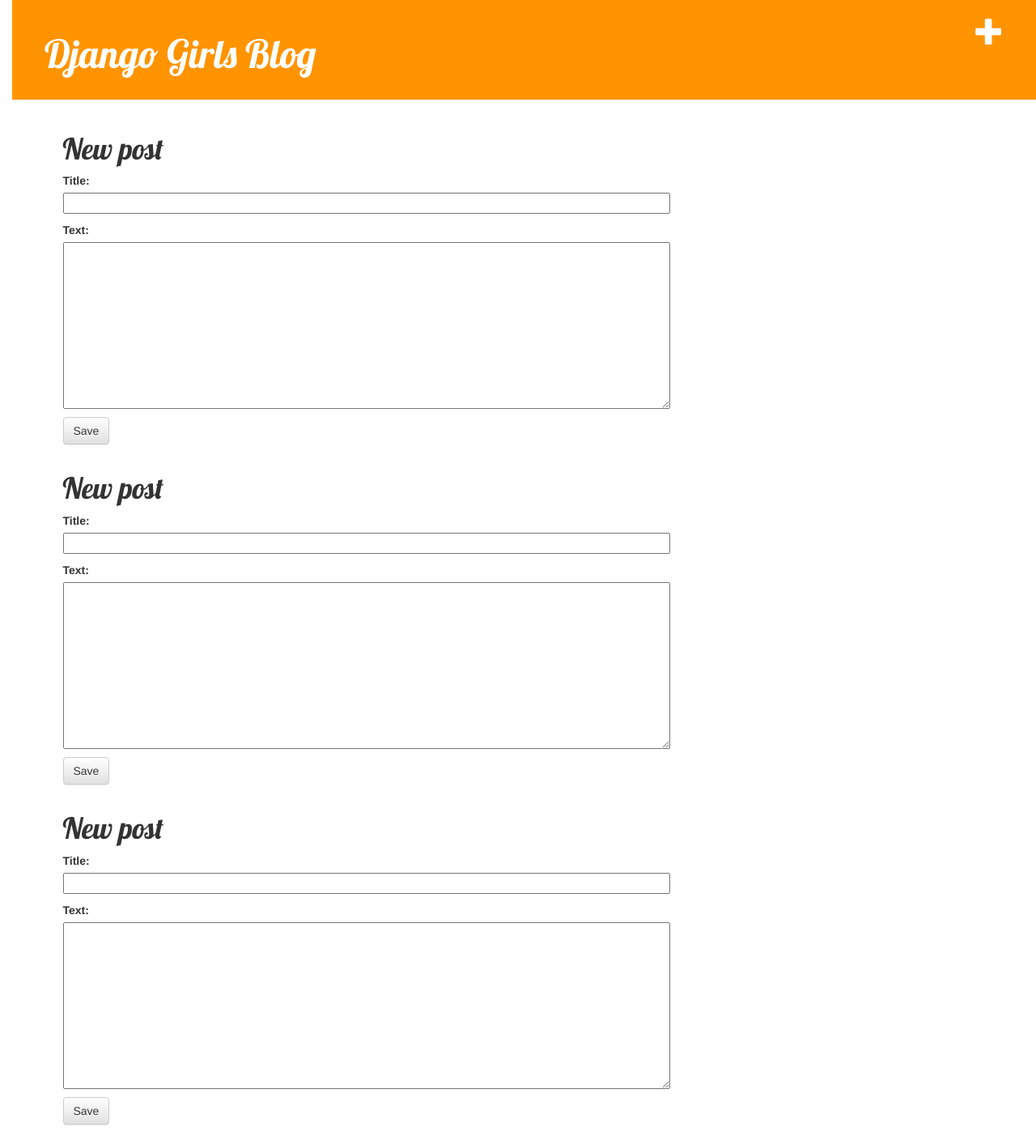
After one commit to albatross9/DjangoExercise, a Django app: template blog/templates/blog/post_edit.html in a window 1280 px wide. The commit adds this page. Shown: the whole page at 81% size. Run offline with Django 3.2, Linux system fonts and the light colour scheme; the template is opened without the code that fills it: values that come from a table or form of the project are taken from there, others are empty; data comes from the database, SQL or seed files in the repository; both versions use the stored data as it was after the commit; some libraries are stand-ins or nearby versions.

Commit message:
블로그 마무리

```diff
--- /dev/null
+++ b/blog/forms.py
@@ -0,0 +1,9 @@
+from django import forms
+from .models import Post
+
+
+class PostForm(forms.ModelForm):
+
+    class Meta:
+        model = Post
+        fields = ('title', 'text',)
--- /dev/null
+++ b/blog/templates/blog/base.html
@@ -0,0 +1,26 @@
+{% load static %}
+<html>
+    <head>
+        <title>Django Girls blog</title>
+        <link rel="stylesheet" href="//maxcdn.bootstrapcdn.com/bootstrap/3.2.0/css/bootstrap.min.css">
+        <link rel="stylesheet" href="//maxcdn.bootstrapcdn.com/bootstrap/3.2.0/css/bootstrap-theme.min.css">
+        <link href='//fonts.googleapis.com/css?family=Lobster&subset=latin,latin-ext' rel='stylesheet' type='text/css'>
+        <link rel="stylesheet" href="{% static 'blog.css' %}">
+    </head>
+    <body>
+        <div class="page-header" class="post">
+            <a href="{% url 'post_new' %}" class="top-menu"><span class="glyphicon glyphicon-plus"></span></a>
+            <h1><a href="" >Django Girls Blog</a></h1>
+        </div>
+        {% for post in posts %}
+            <div class="content container">
+                <div class="row">
+                    <div class="col-md-8">
+                            {% block content %}
+                            {% endblock %}
+                    </div>
+                </div>
+            </div>
+        {% endfor %}
+    </body>
+</html>
--- /dev/null
+++ b/blog/templates/blog/post_edit.html
@@ -0,0 +1,9 @@
+{% extends 'blog/base.html' %}
+
+{% block content %}
+    <h1>New post</h1>
+    <form method="POST" class="post-form">{% csrf_token %}
+        {{ form.as_p }}
+        <button type="submit" class="save btn btn-default">Save</button>
+    </form>
+{% endblock %}
--- /dev/null
+++ b/static/blog.css
@@ -0,0 +1,66 @@
+h1 a {
+  color: #fca205;
+  font-family: "Lobster";
+}
+
+h2 a {
+  color: red;
+}
+
+body {
+  padding-left: 15px;
+}
+
+.page-header {
+  background-color: #ff9400;
+  margin-top: 0;
+  padding: 20px 20px 20px 40px;
+}
+
+.page-header h1,
+.page-header h1 a,
+.page-header h1 a:visited,
+.page-header h1 a:active {
+  color: #ffffff;
+  font-size: 36pt;
+  text-decoration: none;
+}
+
+h1,
+h2,
+h3,
+h4 {
+  font-family: "Lobster", cursive;
+}
+
+.post h1 a,
+.post h1 a:visited {
+  color: #000000;
+}
+
+.post {
+  margin-bottom: 70px;
+}
+
+.top-menu,
+.top-menu:hover,
+.top-menu:visited {
+  color: #ffffff;
+  float: right;
+  font-size: 26pt;
+  margin-right: 20px;
+}
+
+.post-form textarea,
+.post-form input {
+  width: 100%;
+}
+
+.page-header h1,
+.page-header h1 a,
+.page-header h1 a:visited,
+.page-header h1 a:active {
+  color: #ffffff;
+  font-size: 36pt;
+  text-decoration: none;
+}
```
Also changed, not shown: blog/templates/blog/post_detail.html (added, +13 -0 lines), blog/templates/blog/post_list.html (added, +14 -0 lines), blog/urls.py (renamed from blog/migrations/0001_initial.py, +21 -26 lines), blog/views.py (+29 -1 lines), board/templates/board_write.html (indentation only), db.sqlite3.
